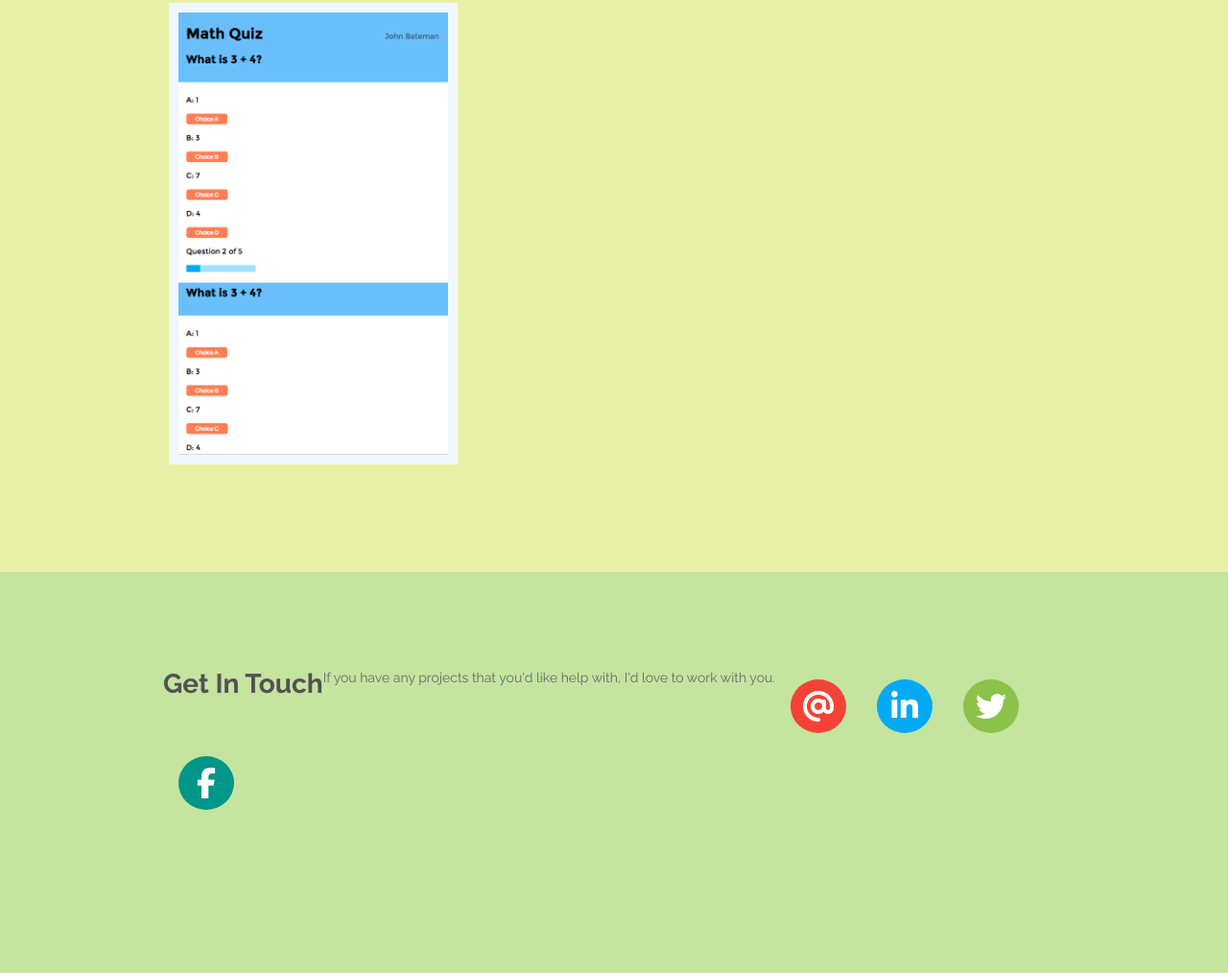
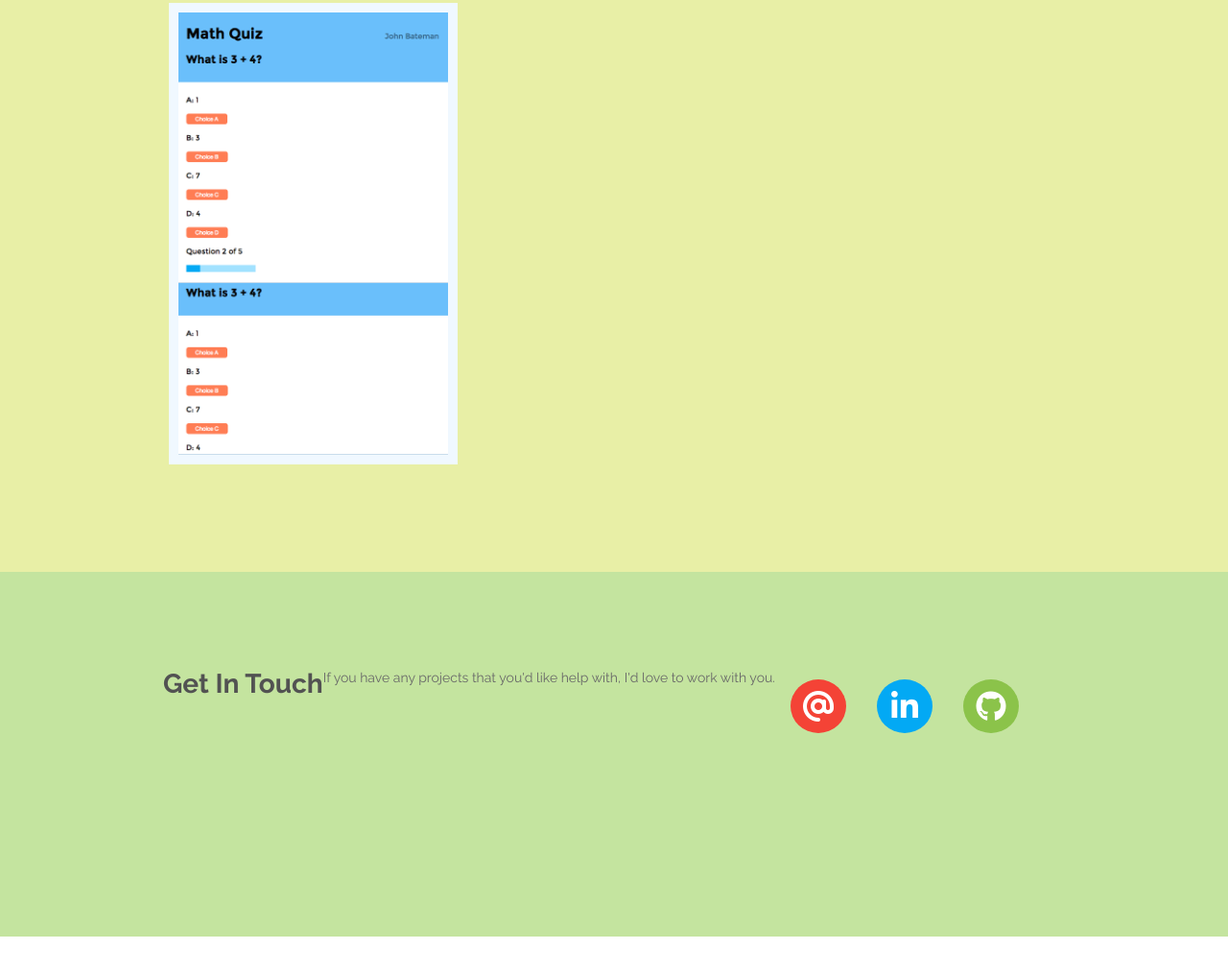
Before and after one commit to agursky/portfolio_site, a plain HTML site: page index.html in a window 1280 px wide. Shown: the part 2690-3704 px from the top of the page at 96% size. After the commit the page ends 3666 px from the top, so only its background shows below. Drawn offline with nearby package versions, Linux system fonts and the light colour scheme; a web font is replaced by a local one.

Commit message:
Removed Twitter and Facebook links from Contact section. Added Github link.

```diff
--- a/index.html
+++ b/index.html
@@ -211,8 +211,8 @@
                     <p class='center-block'>If you have any projects that you'd like help with, I'd love to work with you. </p>
                     <a href="mailto:agursky2009@gmail.com" target="_top"><i class="fa fa-at fa-2x"></i></a>
                     <a href='https://www.linkedin.com/in/andrew-gursky-04099a120' target='_blank'><i class="fa fa-linkedin fa-2x"></i></a>
-                    <a href='https://twitter.com/Gursk718' target='_blank'><i class="fa fa-twitter fa-2x"></i></a>
-                    <a href='https://www.facebook.com/andrew.gursky.7' target='_blank'><i class="fa fa-facebook-f fa-2x"></i></a>
+<!--                    <a href='https://twitter.com/Gursk718' target='_blank'><i class="fa fa-twitter fa-2x"></i></a>-->
+                    <a href='https://github.com/agursky' target='_blank'><i class="fa fa-github fa-2x"></i></a>
 
 <!--                </div>-->
                 </div>
```
